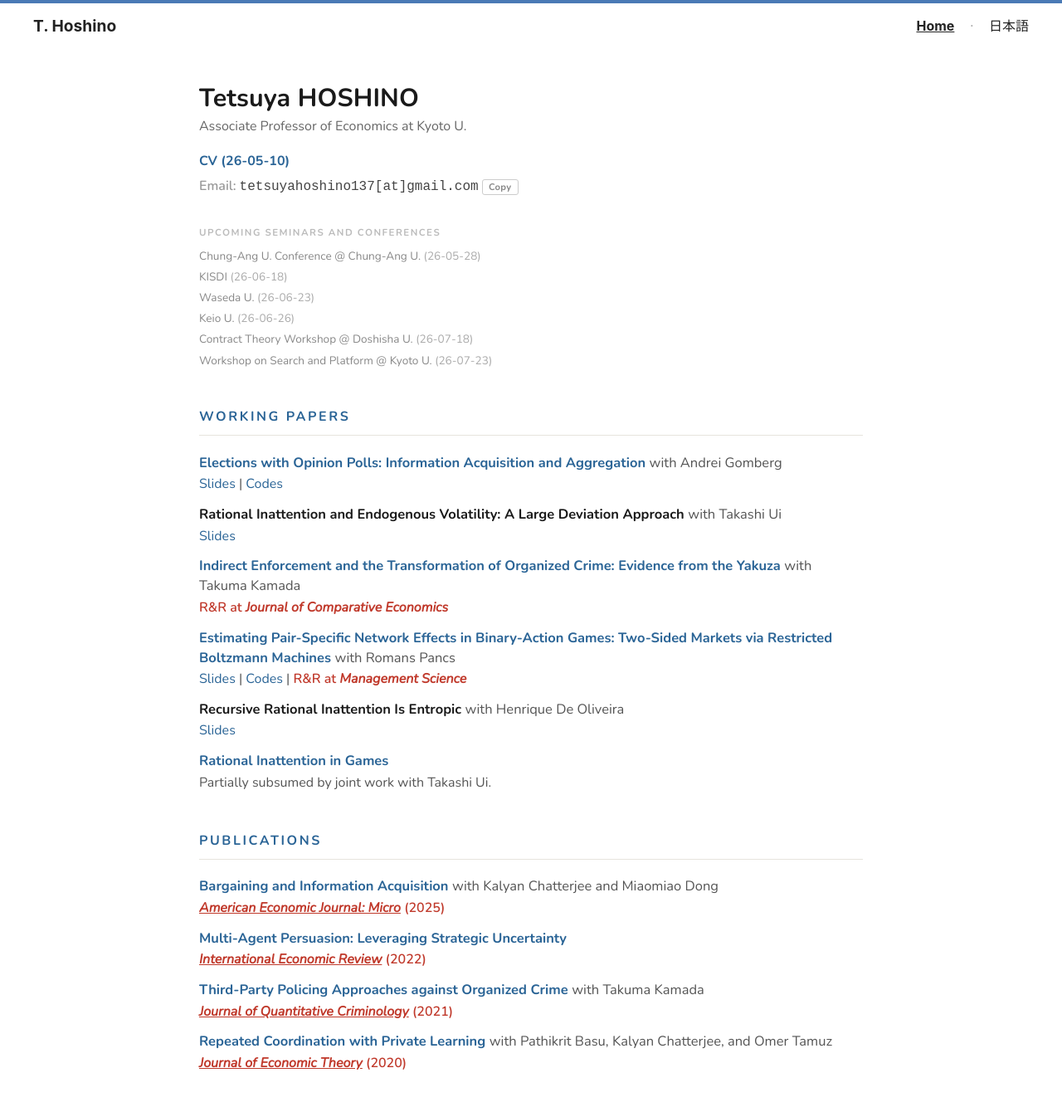
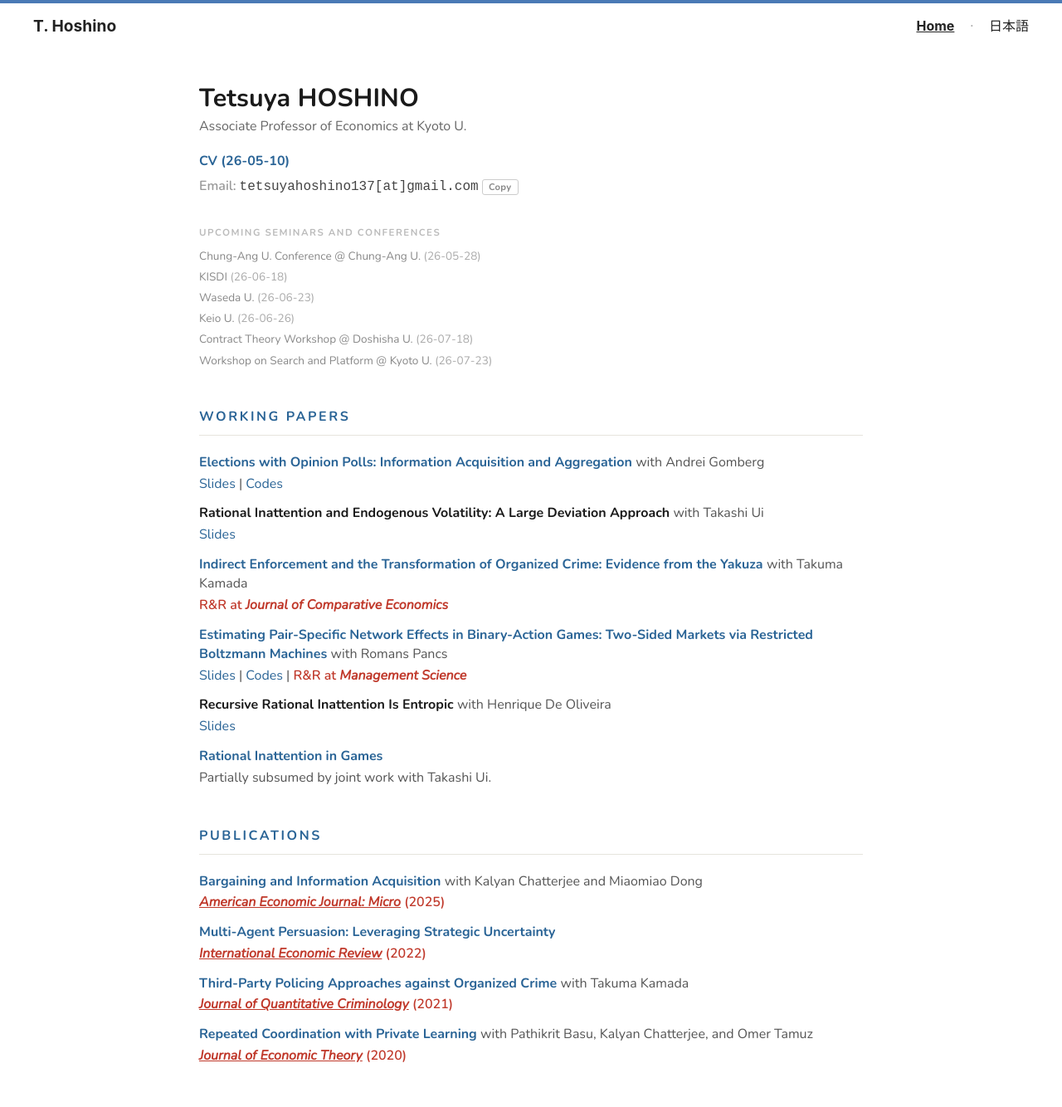
Before and after one commit to tetsuyahoshino137/tetsuyahoshino137.github.io, a Jekyll site: the page built from index.md, in a window 1280 px wide. Shown: the whole page at 83% size. Built offline with Jekyll 4.4.1, drawn with Linux system fonts in a browser that asks for light colours.

Commit message:
Adjust base font size from 16.5px to 16px

```diff
--- a/assets/css/main.css
+++ b/assets/css/main.css
@@ -7,7 +7,7 @@
 :root {
   /* ----- フォント ----- */
   --font-sans: 'Nunito', 'M PLUS Rounded 1c', sans-serif;
-  --font-base: 16.5px;        /* 本文の基準サイズ */
+  --font-base: 16px;        /* 本文の基準サイズ */
   --line-height: 1.6;
 
   /* ----- 色 ----- */
```
